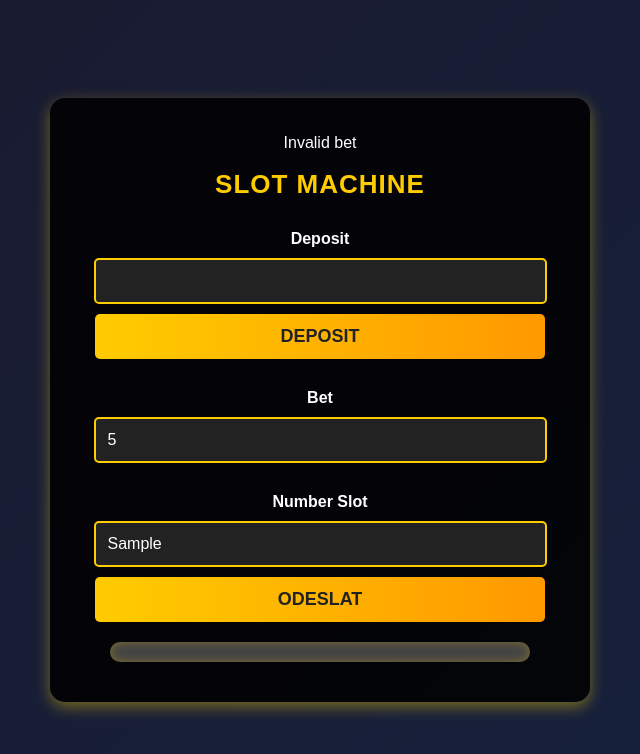
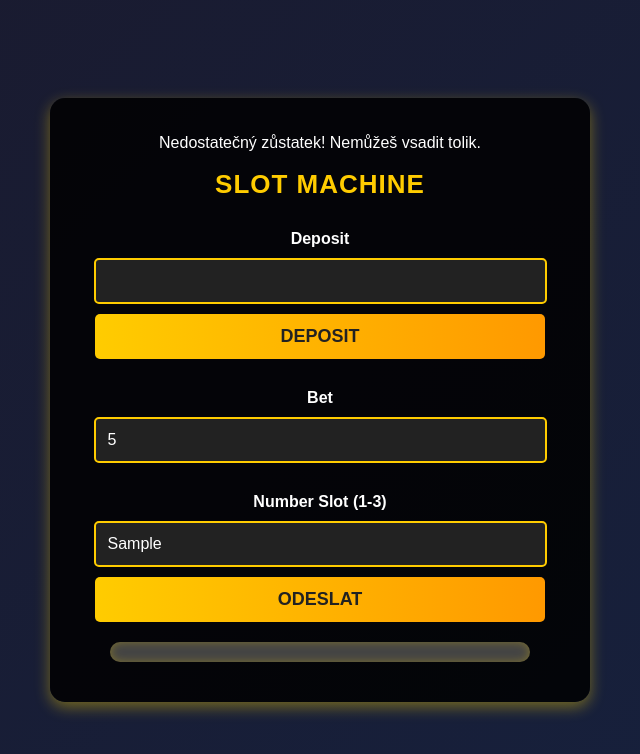
Before and after one commit to Petrnovak217/slot-machine, a plain HTML site: page index.html in a window 1280 px wide. Both pictures are taken after typing "5", "Sample" into the empty fields and a click on the button "ODESLAT". Shown: the whole page, without its empty margins (320-960 px from the left). Drawn offline with Linux system fonts and the light colour scheme.

Commit message:
přesunutí textu pro vyhru do game() a nastylování

```diff
--- a/index.html
+++ b/index.html
@@ -22,7 +22,7 @@
                 <label for="bet">Bet</label>
                 <input id="bet" type="number" required>
 
-                <label for="numberSlot">Number Slot</label>
+                <label for="numberSlot">Number Slot (1-3)</label>
                 <input id="numberSlot" type="text" required>
 
                 <button type="submit">Odeslat</button>
--- a/slot.js
+++ b/slot.js
@@ -63,7 +63,7 @@ const getNumberOfLines = () => {
     if (!isNaN(numberOflines) && numberOflines > 0 && numberOflines <= 3) {
         return numberOflines;
     } else {
-        error.textContent = "Invalid number of lines";
+        error.textContent = "Neplatné číslo dodržte rozsah (1-3)";
         return null;
     }
 };
@@ -73,8 +73,8 @@ const getBet = (balance, lines) => {
     let numberOfBet = Number(parseFloat(betInput).toFixed(2));
 
     // Kontrola, zda hráč má dostatek peněz před odečtením
-    if (!isNaN(numberOfBet) && numberOfBet > 0 && numberOfBet <= balance/lines) {
-        if (player.balance - numberOfBet >= 0) {
+    if (!isNaN(numberOfBet) && numberOfBet > 0 ) {
+        if (player.balance - numberOfBet >= 0 && numberOfBet <= balance/lines) {
             player.balance -= numberOfBet * lines;
             depositCapital.innerHTML = player.balance;
             return numberOfBet;
@@ -83,7 +83,7 @@ const getBet = (balance, lines) => {
             return null;
         }
     } else {
-        error.textContent = "Invalid bet";
+        error.textContent = "Nevhodná částka";
         return null;
     }
 };
@@ -164,10 +164,6 @@ const getWinnings = (rows, bet, lines) => {
             })
 
             winnings += Number((bet * SYMBOL_VALUES[firstSymbol]).toFixed(2));
-            winLoseContainer.textContent ="Vyhrál si";
-
-        }else{
-            winLoseContainer.textContent ="Prohrál si";
         }
 
 
@@ -189,5 +185,6 @@ function game(event) {
         const rows = transpose(reels);
         printRows(rows);
         const winnings = getWinnings(rows,bet,numberOflines);
+        winLoseContainer.textContent = winnings > 0 ? `Vyhrál si: ${winnings}` : "Prohrál si";
     }
 }
--- a/style.css
+++ b/style.css
@@ -95,3 +95,7 @@ button:hover {
     color: #ffcc00;
     border: 2px solid #ff9900;
 }
+
+.win-lose-conatiner{
+    font-size: 25px;
+}
```
